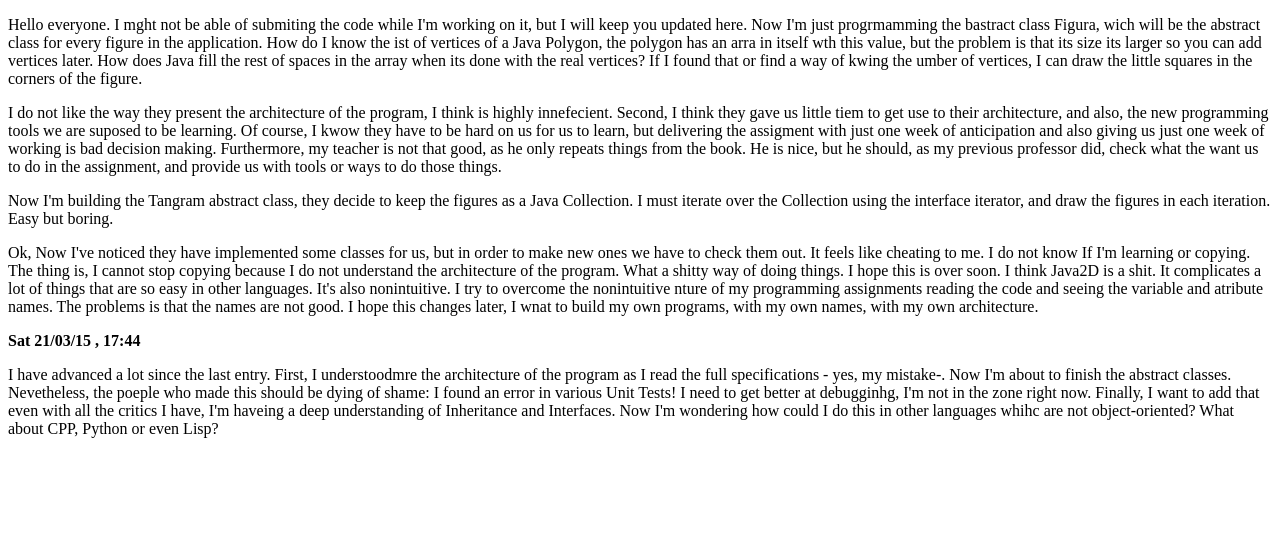
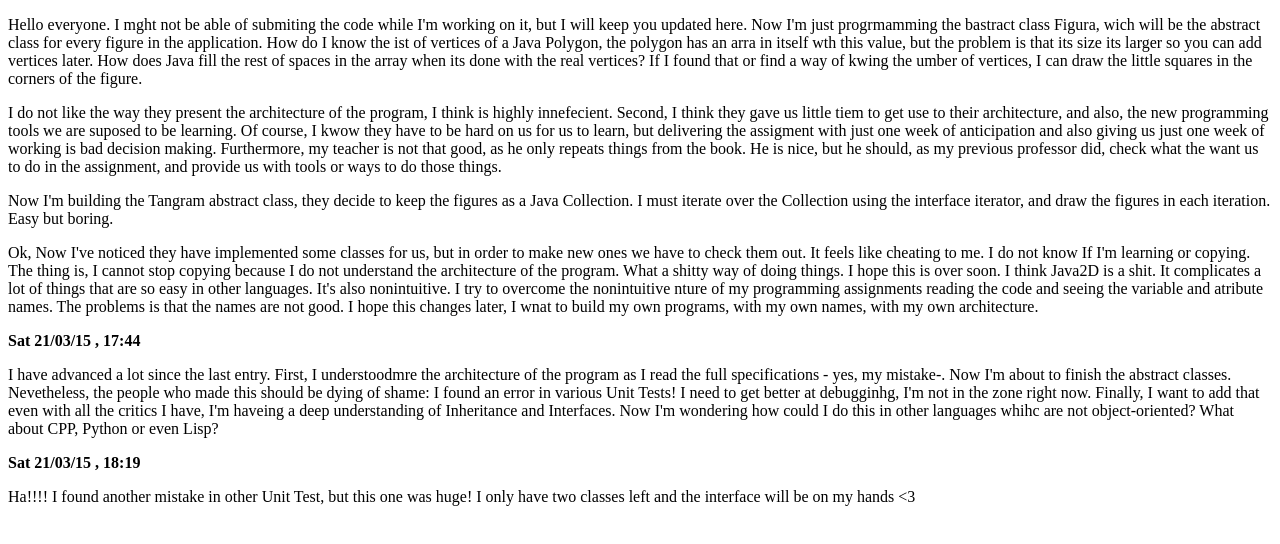
Before and after one commit to nonameable/nonameable.github.io, a plain HTML site: page level10-uniandes.html in a window 1280 px wide. Drawn offline with Linux system fonts and the light colour scheme.

Commit message:
Added content to apo2 level 10

```diff
--- a/level10-uniandes.html
+++ b/level10-uniandes.html
@@ -16,8 +16,9 @@
 I think Java2D is a shit. It complicates a lot of things that are so easy in other languages. It's also nonintuitive. I try to overcome the nonintuitive nture of my programming assignments reading the code and seeing the variable and atribute names. The problems is that the names are not good. I hope this changes later, I wnat to build my own programs, with my own names, with my own architecture. </p>
 
 <p> <strong>Sat 21/03/15 , 17:44</strong></p>
-<p>I have advanced a lot since the last entry. First, I understoodmre the architecture of the program as I read the full specifications - yes, my mistake-. Now I'm about to finish the abstract classes. Nevetheless, the poeple who made this should be dying of shame: I found an error in various Unit Tests! I need to get better at debugginhg, I'm not in the zone right now. Finally, I want to add that even with all the critics I have, I'm haveing a deep understanding of Inheritance and Interfaces. Now I'm wondering how could I do this in other languages whihc are not object-oriented? What about CPP, Python or even Lisp?</p>
-
+<p>I have advanced a lot since the last entry. First, I understoodmre the architecture of the program as I read the full specifications - yes, my mistake-. Now I'm about to finish the abstract classes. Nevetheless, the people who made this should be dying of shame: I found an error in various Unit Tests! I need to get better at debugginhg, I'm not in the zone right now. Finally, I want to add that even with all the critics I have, I'm haveing a deep understanding of Inheritance and Interfaces. Now I'm wondering how could I do this in other languages whihc are not object-oriented? What about CPP, Python or even Lisp?</p>
+<p> <strong>Sat 21/03/15 , 18:19</strong></p>
+<p>Ha!!!! I found another mistake in other Unit Test, but this one was huge! I only have two classes left and the interface will be on my hands <3</p>
 
 
 </body>
```
